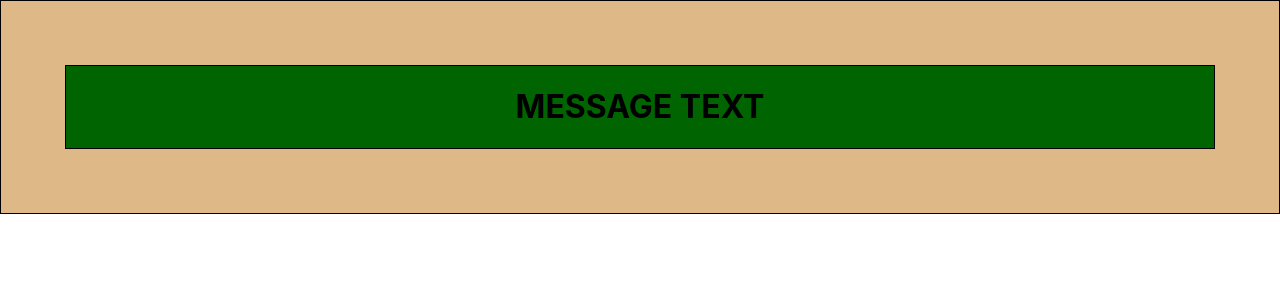
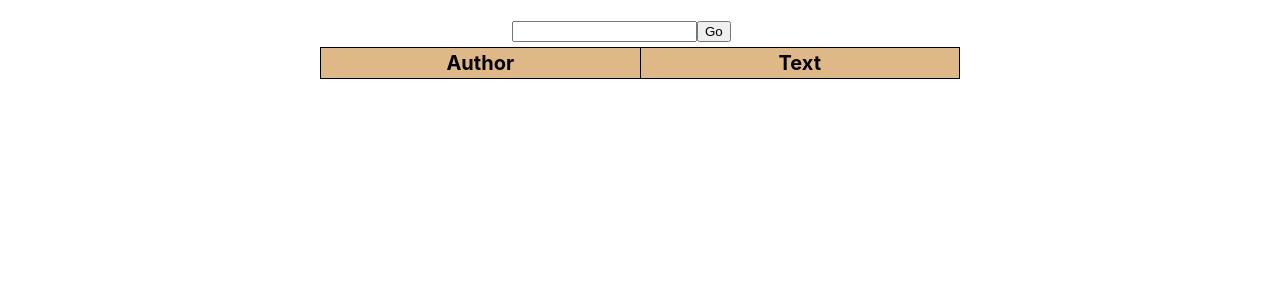
Before and after one commit to psiisyapk/ReactJS, a React (Create React App) app: page / in a window 1280 px wide. Shown: the top 300 px of the page. Built offline with nearby package versions, Linux system fonts and the light colour scheme.

Commit message:
homework 02

```diff
--- a/package.json
+++ b/package.json
@@ -34,5 +34,8 @@
       "last 1 firefox version",
       "last 1 safari version"
     ]
+  },
+  "devDependencies": {
+    "eslint-plugin-react-hooks": "^4.2.0"
   }
 }
--- a/src/App.css
+++ b/src/App.css
@@ -7,6 +7,27 @@
   background-color: darkgreen;
   margin: 5%;
   text-align: center;
+}
+
+table{ width:50%;
+  height:50%;
+  margin-left: 25%;
+  padding:0;
+  font-size: 20px;
+  border-collapse: collapse;
+  background: burlywood;
+  table-layout: fixed;
+;}
+
+td, th {
+  padding: 3px;
+  border:1px solid black;
+}
+
+form {
+  margin-top: 20px;
+  margin-left: 40%;
+  padding-bottom: 5px;
 }
 
 .App-logo {
--- a/src/App.js
+++ b/src/App.js
@@ -1,17 +1,76 @@
 import './App.css';
-import Message from "./Components/Message";
-import React, {Component} from 'react'
+import React, {useEffect, useState} from "react";
 
-let text = "MESSAGE TEXT"
+export function App() {
+    const [submitForm, ChangeState] = useState(false)
+    const [messageList, setValue] = useState([
+        {
+            "text": "", "author": ""
+        }
+        ]);
 
-class App extends Component {
-  render() {
+    useEffect(() => {
+        const intervalId = setInterval(() => {
+            function sendMessage(inputText, author) {
+                const updateArray = [...messageList];
+                updateArray.push({author: author, text: inputText})
+                setValue(updateArray);
+            }
+            if (submitForm === true) {
+                sendMessage("Ваше сообщение принято", "robot")
+                ChangeState(false);
+            }
+        }, 1500)
+        return () => clearInterval(intervalId);
+    }, [submitForm, messageList]);
+
+    function handleSubmit(event) {
+        event.preventDefault();
+        let inputText = event.target[0].value
+        if (inputText !== '') {
+            const updateArray = [...messageList];
+            updateArray.push({author: "human", text: inputText})
+            setValue(updateArray);
+            ChangeState(true);
+        }
+    }
+
+    function Form() {
+        return (
+            <form onSubmit={handleSubmit}>
+                <input type="text" />
+                <input type="submit" value="Go" />
+            </form>
+        )
+    }
+
+    function Table() {
+        return (
+            <table>
+                <tbody>
+                <tr>
+                    <th>Author</th>
+                    <th>Text</th>
+                </tr>
+                {messageList.map( (data, index) =>
+                    <tr key={index} style={{ display: data.text ? "row" : "none" }}>
+                        <td style={{ display: data.text ? "row" : "none" }}>
+                            {data.author}
+                        </td>
+                        <td style={{ display: data.text ? "row" : "none" }}>
+                            {data.text}
+                        </td>
+                    </tr>
+                )}
+                </tbody>
+            </table>
+        )
+    }
+
     return (
-        <div className="App">
-          <Message text={text}/>
+        <div>
+            < Form/>
+            < Table/>
         </div>
     )
-  }
 }
-
-export default App
--- a/src/index.js
+++ b/src/index.js
@@ -1,7 +1,7 @@
 import React from 'react';
 import ReactDOM from 'react-dom';
 import './index.css';
-import App from './App';
+import {App} from './App';
 import reportWebVitals from './reportWebVitals';
 
 ReactDOM.render(
```
Also changed, not shown: 1 other file (tests, documents, lock files or other folders).
